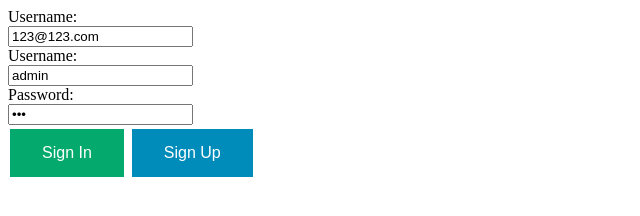
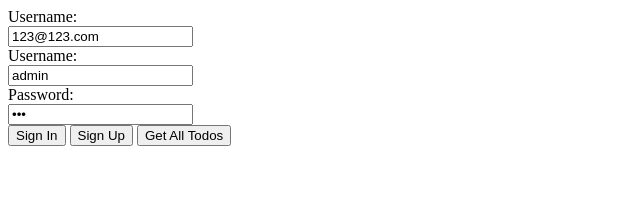
Before and after one commit to Derk-B/Kraken, a plain HTML site: page web/static/debug.html in a window 1280 px wide. Shown: the whole page, without its empty margins (0-640 px from the left). Drawn offline with Linux system fonts and the light colour scheme.

Commit message:
fix(api, front-end): CORS & cookie issue
* Chromium is tricky on cookies
* todo api working end-to-end

```diff
--- a/web/static/app.js
+++ b/web/static/app.js
@@ -58,3 +58,7 @@ async function signUp() {
         alert(err)
     });
 }
+
+async function resetPassword() {
+
+}
--- a/web/static/debug.html
+++ b/web/static/debug.html
@@ -1,31 +1,6 @@
 <!DOCTYPE html>
 <html>
-<head>
-    <style>
-        .button {
-            border: none;
-            color: white;
-            padding: 15px 32px;
-            text-align: center;
-            text-decoration: none;
-            display: inline-block;
-            font-size: 16px;
-            margin: 4px 2px;
-            cursor: pointer;
-        }
-
-        .button1 {
-            background-color: #04AA6D;
-        }
-
-        /* Green */
-        .button2 {
-            background-color: #008CBA;
-        }
-
-        /* Blue */
-    </style>
-</head>
+<head><title>Kraken Debug Page</title></head>
 <body>
 
 <form>
@@ -37,10 +12,12 @@
     <input type="password" id="password" name="pwd" value="123">
 </form>
 
-<button class="button button1" onclick="signIn()">Sign In</button>
-<button class="button button2" onclick="signUp()">Sign Up</button>
+<button onclick="signIn()">Sign In</button>
+<button onclick="signUp()">Sign Up</button>
+<button onclick="getAllTodos()">Get All Todos</button>
 
 <script src="app.js"></script>
+<script src="todo.js"></script>
 
 </body>
 </html>
--- a/web/static/todo.js
+++ b/web/static/todo.js
@@ -86,7 +86,6 @@ getQuote();
 setInterval(getQuote, 100000);
 
 function getAllTodos() {
-    console.log("Fetching todos")
     let res = fetch(KRAKEN_API + '/todos', {
         headers: {
             "accept": "application/json",
@@ -94,12 +93,15 @@ function getAllTodos() {
         },
         method: "GET",
         credentials: "include",
-    }).then(response => {
-        console.log(response.json())
-    })
-    .catch(error => {
-        console.log(error);
-        alert(error)
-        window.location.href = "/index.html";
+    }).then(res => {
+        if (!res.ok) {
+            return res.json().then(err => {
+                throw new Error(`${err.message}`)
+            })
+        }
+        // render to-do list
+    }).catch(err => {
+        console.log(err)
+        alert(err)
     });
 }
```
Also changed, not shown: 2 other files.
